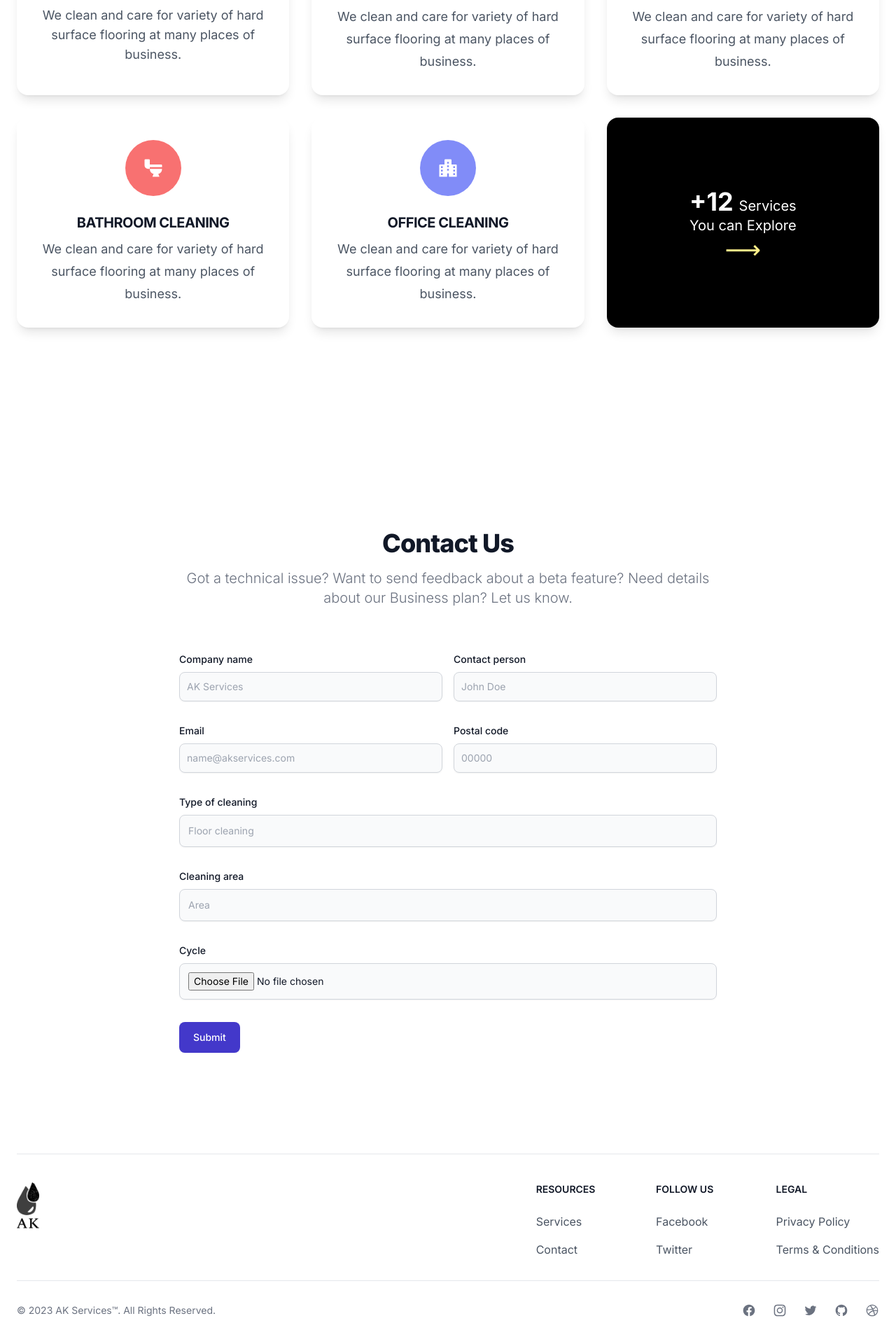
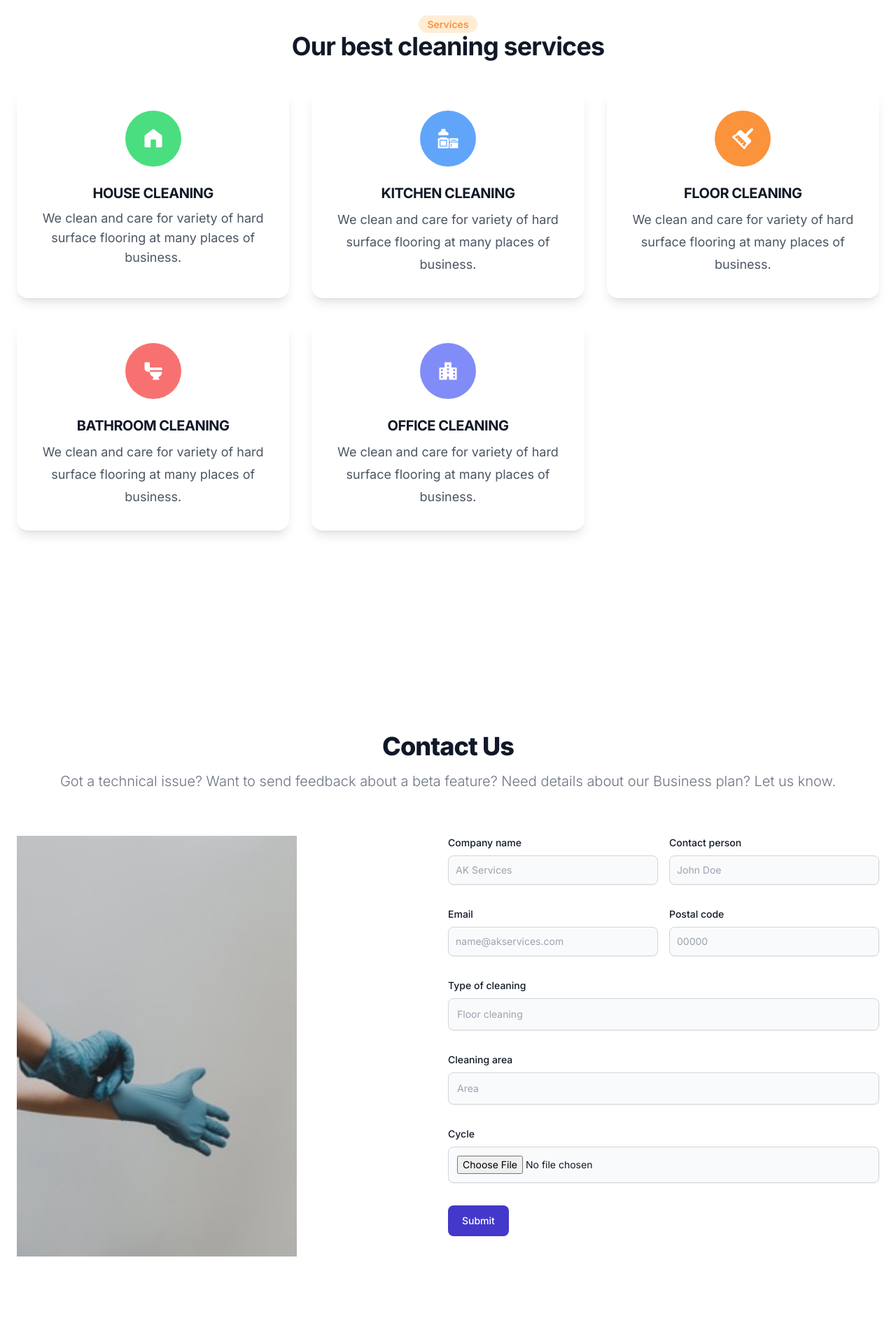
Before and after one commit to DevBerkcan/Air.Clean.Setec, a Next.js app: page / in a window 1280 px wide. Shown: the part 1703-3623 px from the top of the page at 70% size. Built offline with nearby package versions, Linux system fonts and the light colour scheme.

Commit message:
Refactor layout - remove `more` card from services section - add picture to about section - add picture to contact section

```diff
--- a/src/components/AboutSection.tsx
+++ b/src/components/AboutSection.tsx
@@ -1,3 +1,6 @@
+import Image from "next/image"
+import clean from '../assets/images/clean.jpeg'
+
 const AboutSection: any = () => {
 
   return (
@@ -15,6 +18,8 @@
           </p>
         </div>
 
+        <Image src={clean} alt="Gloves" width={400} className="mx-auto mt-6" />
+
       </div>
     </section>
   )
--- a/src/components/ContactSection.tsx
+++ b/src/components/ContactSection.tsx
@@ -1,16 +1,23 @@
+import Image from "next/image"
+import gloves from '../assets/images/gloves.jpeg'
+
 const ContactSection: any = () => {
 
   return (
     <section className="px-6 py-20" id="contact">
       <div className="container">
 
-        <div className="py-8 lg:py-16 mx-auto max-w-screen-md">
+        <div className="py-8 lg:py-16 mx-auto">
           <h2 className="mb-4 text-4xl tracking-tight font-extrabold text-center text-gray-900">
             Contact Us
           </h2>
           <p className="mb-8 lg:mb-16 font-light text-center text-gray-500 sm:text-xl">
             Got a technical issue? Want to send feedback about a beta feature? Need details about our Business plan? Let us know.
           </p>
+
+          <div className="grid grid-cols-1 md:grid-cols-2">
+
+            <Image src={gloves} alt="Gloves" width={400} className="hidden md:block" />
 
             <form className="space-y-8" action="https://getform.io/f/ade46548-134f-4cd4-8b43-31a274cd5cd1" method="POST">
               <div className="grid grid-cols-2 gap-4">
@@ -99,6 +106,10 @@
               </button>
 
             </form>
+
+          </div>
+
+
         </div>
 
       </div>
--- a/src/components/ServicesSection.tsx
+++ b/src/components/ServicesSection.tsx
@@ -71,14 +71,6 @@
               business.
             </p>
           </div>
-          <div className="flex flex-col justify-center items-center bg-black rounded-2xl shadow-lg hover:shadow-xl p-8 duration-100 cursor-pointer">
-
-            <p className="mt-2 text-xl text-white mx-20">
-              <span className="text-4xl font-bold mr-2">+12</span>
-              Services You can Explore
-            </p>
-            <span aria-hidden="true" className="text-4xl text-yellow-200">⟶</span>
-          </div>
 
         </div>
       </div>
```
Also changed, not shown: src/components/Footer.tsx (+4 -4 lines), src/assets/images/clean.jpeg (added), src/assets/images/gloves.jpeg (added). Lines whose indentation alone changed are shown as unchanged.
